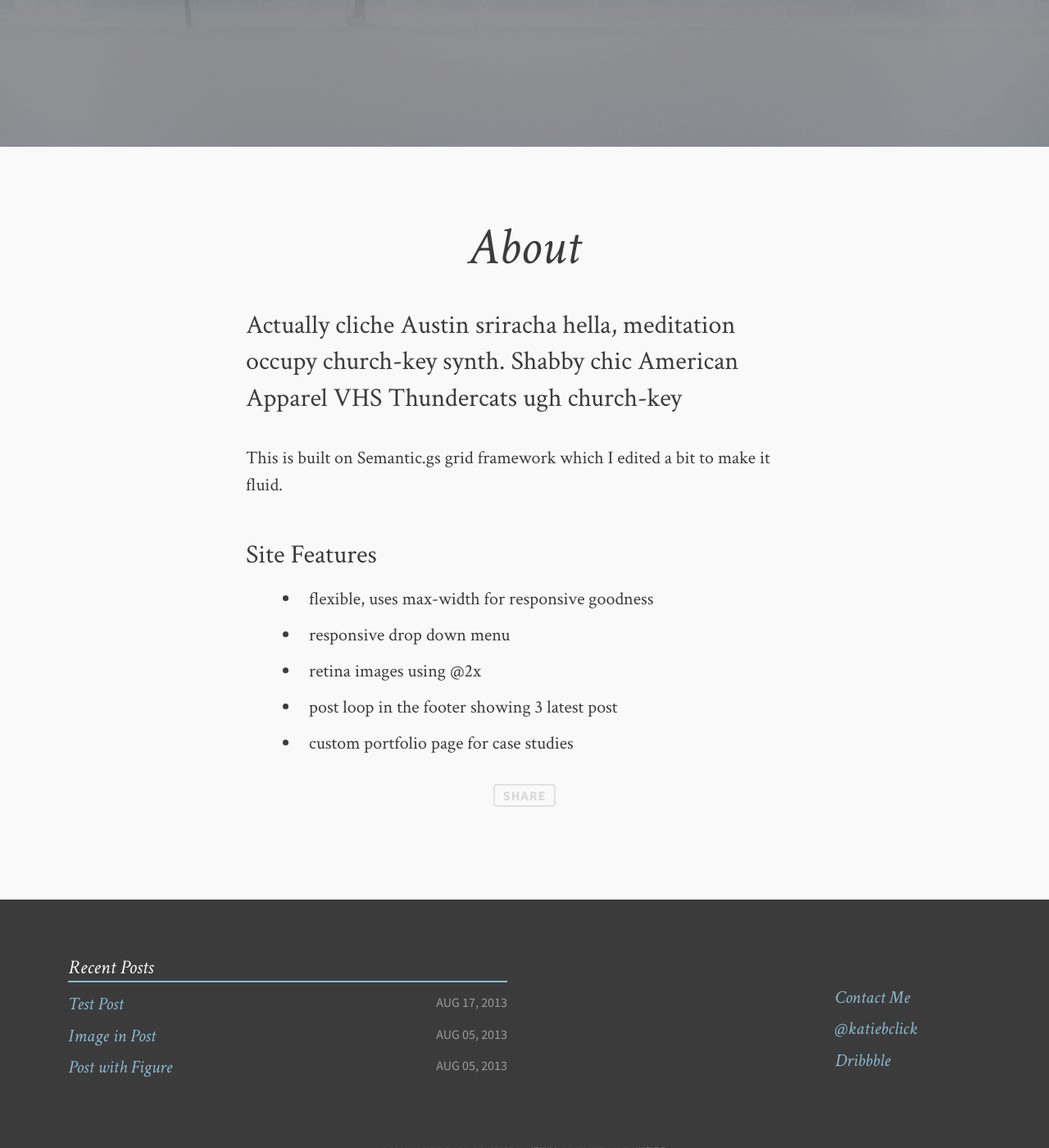
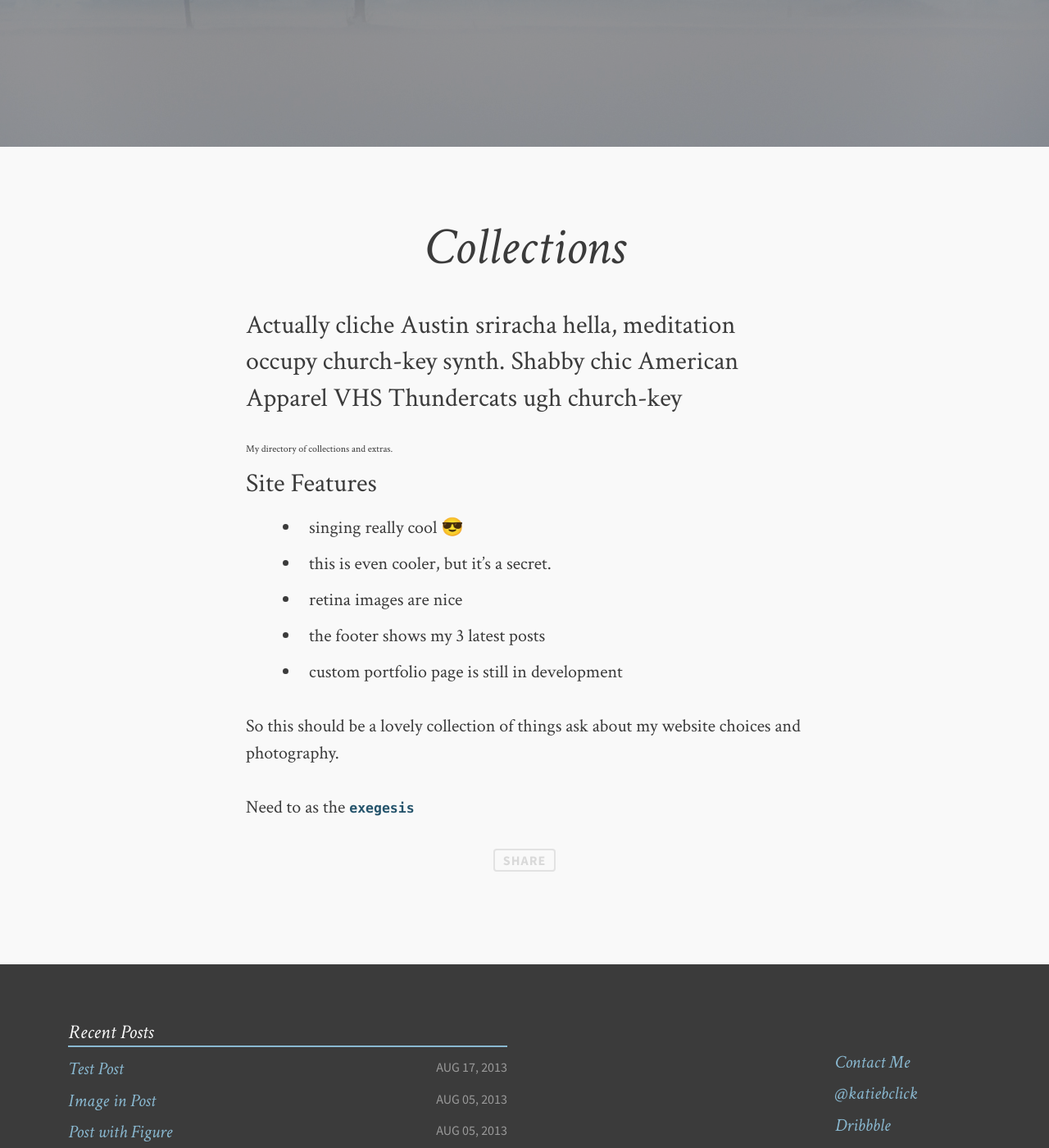
Before and after one commit to roachhd/katiebclick, a Jekyll site: the page built from collections.md, in a window 1280 px wide and 1400 px high, scrolled down 371 px. Shown: the whole window at 82% size. Built offline with Jekyll 4.4.1, drawn with Linux system fonts in a browser that asks for light colours; comment, search, counter and statistics services are not loaded.

Commit message:
Update collections.md

```diff
--- a/collections.md
+++ b/collections.md
@@ -1,18 +1,22 @@
 ---
 layout: post
-permalink: /about/index.html
-title: About
+permalink: /collections/index.html
+title: Collections
 description: Actually cliche Austin sriracha hella, meditation occupy church-key synth. Shabby chic American Apparel VHS Thundercats ugh church-key
 tags: [about, Jekyll, Katie B ,Click, katiebclick]
 image:
   feature: soft-trees.jpg
 ---
 
-This is built on Semantic.gs grid framework which I edited a bit to make it fluid.
+###### My directory of collections and extras.
 
 ### Site Features
-* flexible, uses max-width for responsive goodness
-* responsive drop down menu
-* retina images using @2x
-* post loop in the footer showing 3 latest post
-* custom portfolio page for case studies
+* singing really cool 😎
+* this is even cooler, but it's a secret.
+* retina images are nice
+* the footer shows my 3 latest posts
+* custom portfolio page is still in development
+
+So this should be a lovely collection of things ask about my website choices and photography.
+
+Need to as the `exegesis`
```
